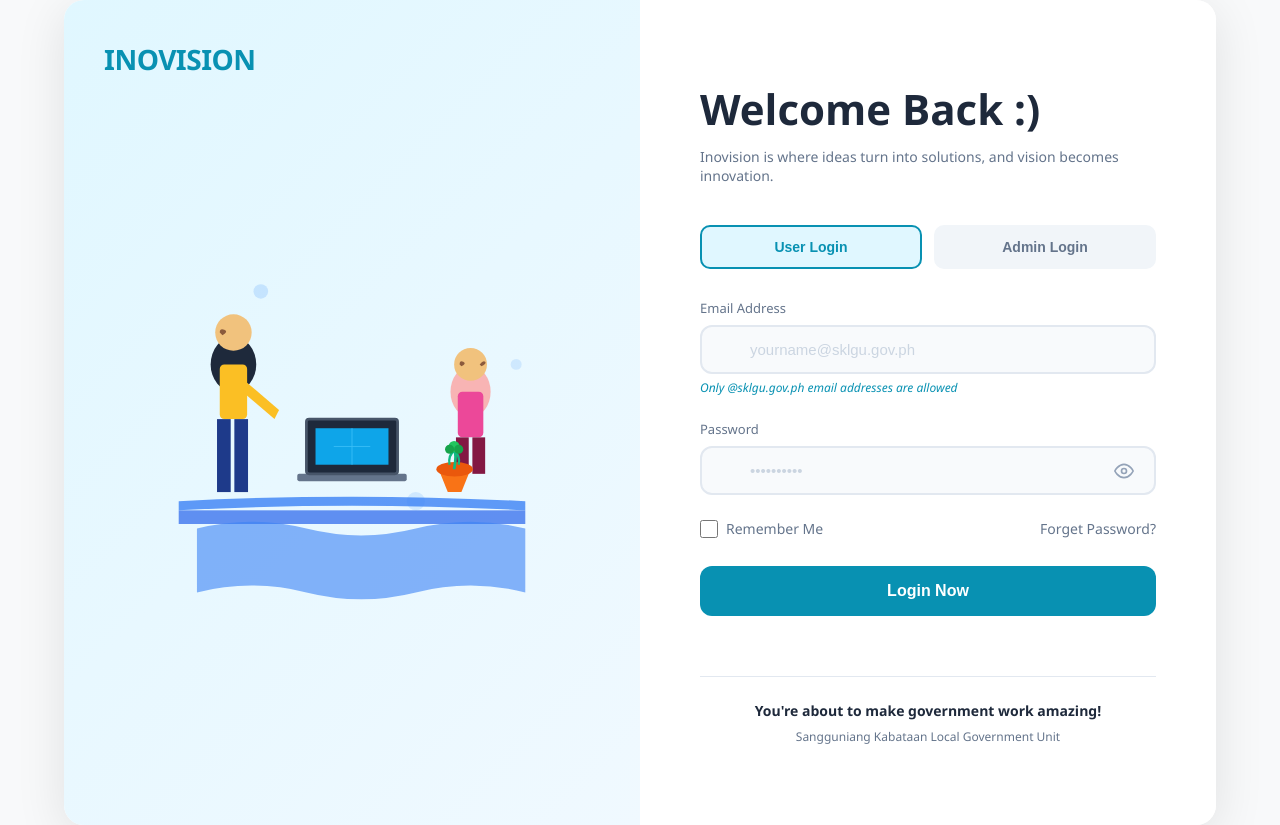
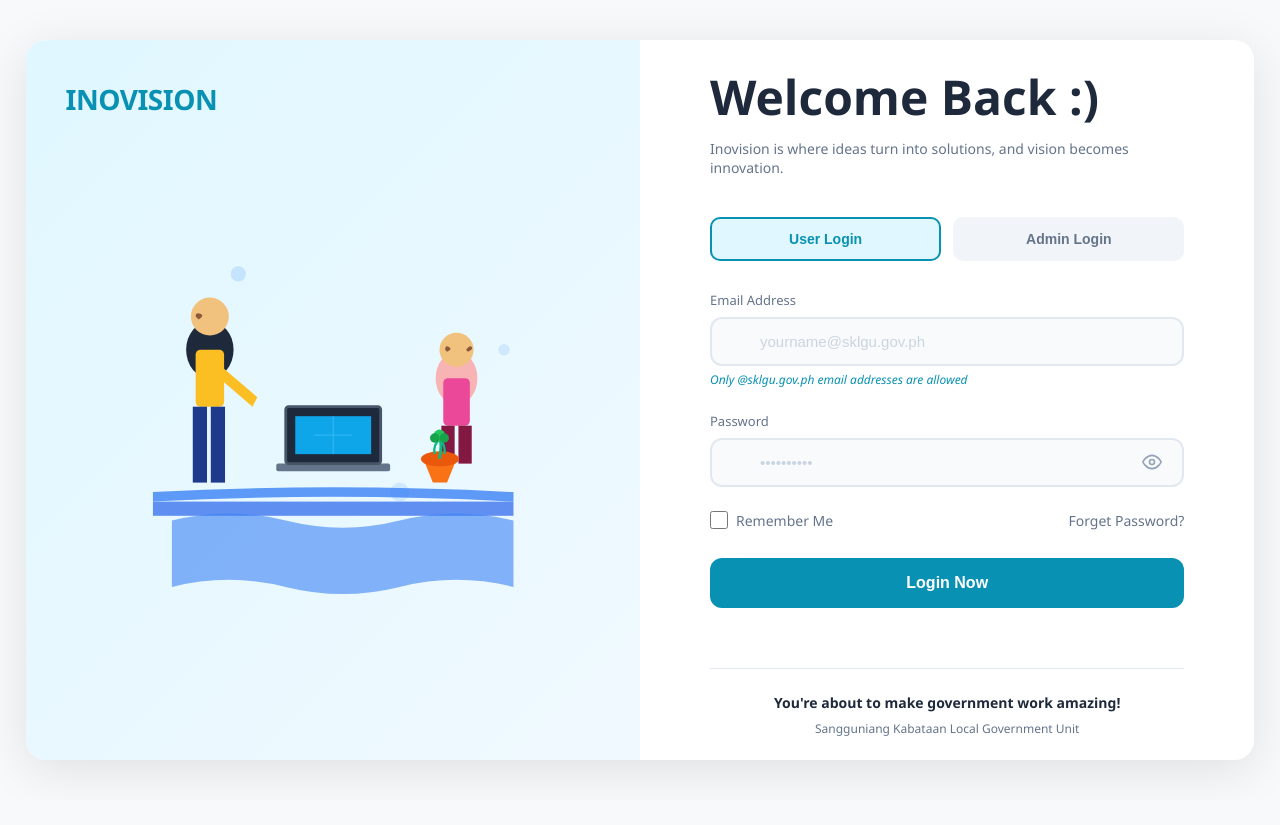
Before and after one commit to jam010203/sklgu-admin-system, a Flask app: page /login in a window 1280 px wide. After the commit the page ends 770 px from the top, so only its background shows below. Run offline with Flask 3, Linux system fonts and the light colour scheme.

```diff
--- a/admin_system/app.py
+++ b/admin_system/app.py
@@ -2833,11 +2833,14 @@ def get_users():
     result = []
     for user in users:
         profile = UserProfile.query.filter_by(user_id=user.id).first()
+        approval = AccountApproval.query.filter_by(user_id=user.id).first()
         result.append({
             'id': user.id,
             'email': user.email,
             'full_name': profile.full_name if profile else '',
             'barangay': profile.barangay if profile else '',
+            'municipality': profile.municipality if profile else '',
+            'approval_status': approval.status if approval else 'pending',
             'profile_picture': normalize_upload_filename(profile.profile_picture) if profile and profile.profile_picture else '',
             'created_at': user.created_at.isoformat()
         })
--- a/admin_system/templates/login.html
+++ b/admin_system/templates/login.html
@@ -22,9 +22,10 @@
 
         .login-wrapper {
             display: flex;
-            width: 90%;
-            max-width: 1200px;
-            min-height: 600px;
+            width: 96%;
+            max-width: 1400px;
+            min-height: 720px;
+            height: 80vh;
             background: white;
             border-radius: 20px;
             box-shadow: 0 10px 50px rgba(0, 0, 0, 0.1);
@@ -37,13 +38,13 @@
             display: flex;
             justify-content: center;
             align-items: center;
-            padding: 60px;
+            padding: 70px;
             position: relative;
         }
 
         .illustration {
             width: 100%;
-            max-width: 500px;
+            max-width: 560px;
             height: auto;
             position: relative;
         }
@@ -65,7 +66,7 @@
 
         .right-section {
             flex: 1;
-            padding: 80px 60px;
+            padding: 90px 70px;
             display: flex;
             flex-direction: column;
             justify-content: center;
@@ -73,7 +74,7 @@
         }
 
         .welcome-text {
-            font-size: 42px;
+            font-size: 48px;
             font-weight: 700;
             color: #1e293b;
             margin-bottom: 10px;
```
Also changed, not shown: admin_system/templates/main-dashboard.html (+12 -12 lines).
